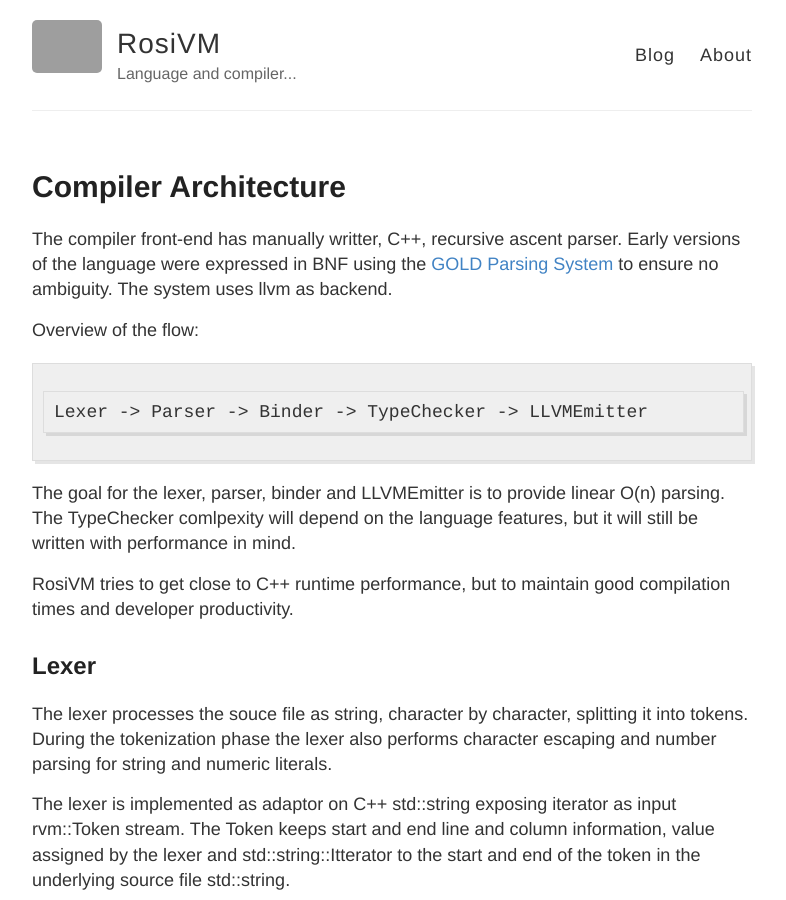
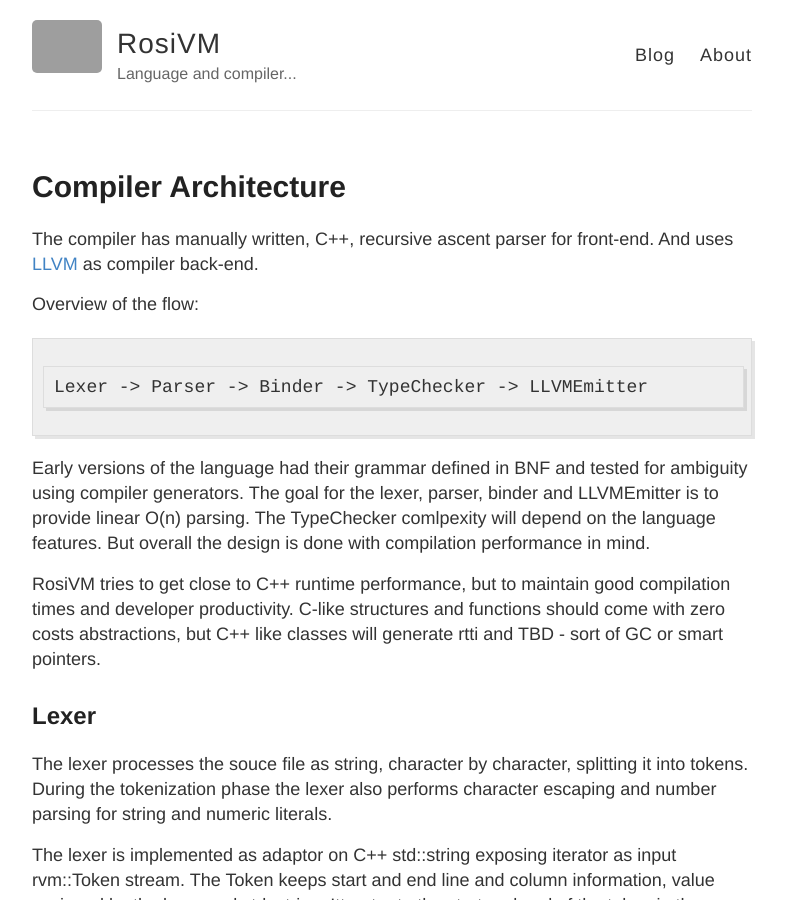
Before and after one commit to RosiVM/RosiVM, a Jekyll site: the page built from docs/_posts/2019-01-21-compiler-architecture.md, in a window 1280 px wide and 900 px high. Shown: the whole window, without its empty margins (248-1034 px from the left). Built offline with Jekyll 4.4.1, drawn with Linux system fonts in a browser that asks for light colours; grey boxes are pictures that could not be loaded.

Commit message:
Modify the compiler architecture to have better summary

````diff
--- a/docs/_posts/2019-01-21-compiler-architecture.md
+++ b/docs/_posts/2019-01-21-compiler-architecture.md
@@ -4,16 +4,16 @@
 permalink: /compiler-architecture/
 ---
 
-The compiler front-end has manually writter, C++, recursive ascent parser. Early versions of the language were expressed in BNF using the [GOLD Parsing System](http://www.goldparser.org/engine/) to ensure no ambiguity. The system uses llvm as backend.
+The compiler has manually written, C++, recursive ascent parser for front-end. And uses [LLVM](https://llvm.org) as compiler back-end.
 
 Overview of the flow:
 ```
 Lexer -> Parser -> Binder -> TypeChecker -> LLVMEmitter
 ```
 
-The goal for the lexer, parser, binder and LLVMEmitter is to provide linear O(n) parsing. The TypeChecker comlpexity will depend on the language features, but it will still be written with performance in mind.
+Early versions of the language had their grammar defined in BNF and tested for ambiguity using compiler generators. The goal for the lexer, parser, binder and LLVMEmitter is to provide linear O(n) parsing. The TypeChecker comlpexity will depend on the language features. But overall the design is done with compilation performance in mind.
 
-RosiVM tries to get close to C++ runtime performance, but to maintain good compilation times and developer productivity.
+RosiVM tries to get close to C++ runtime performance, but to maintain good compilation times and developer productivity. C-like structures and functions should come with zero costs abstractions, but C++ like classes will generate rtti and TBD - sort of GC or smart pointers.
 
 ## Lexer
 The lexer processes the souce file as string, character by character, splitting it into tokens. During the tokenization phase the lexer also performs character escaping and number parsing for string and numeric literals.
````
